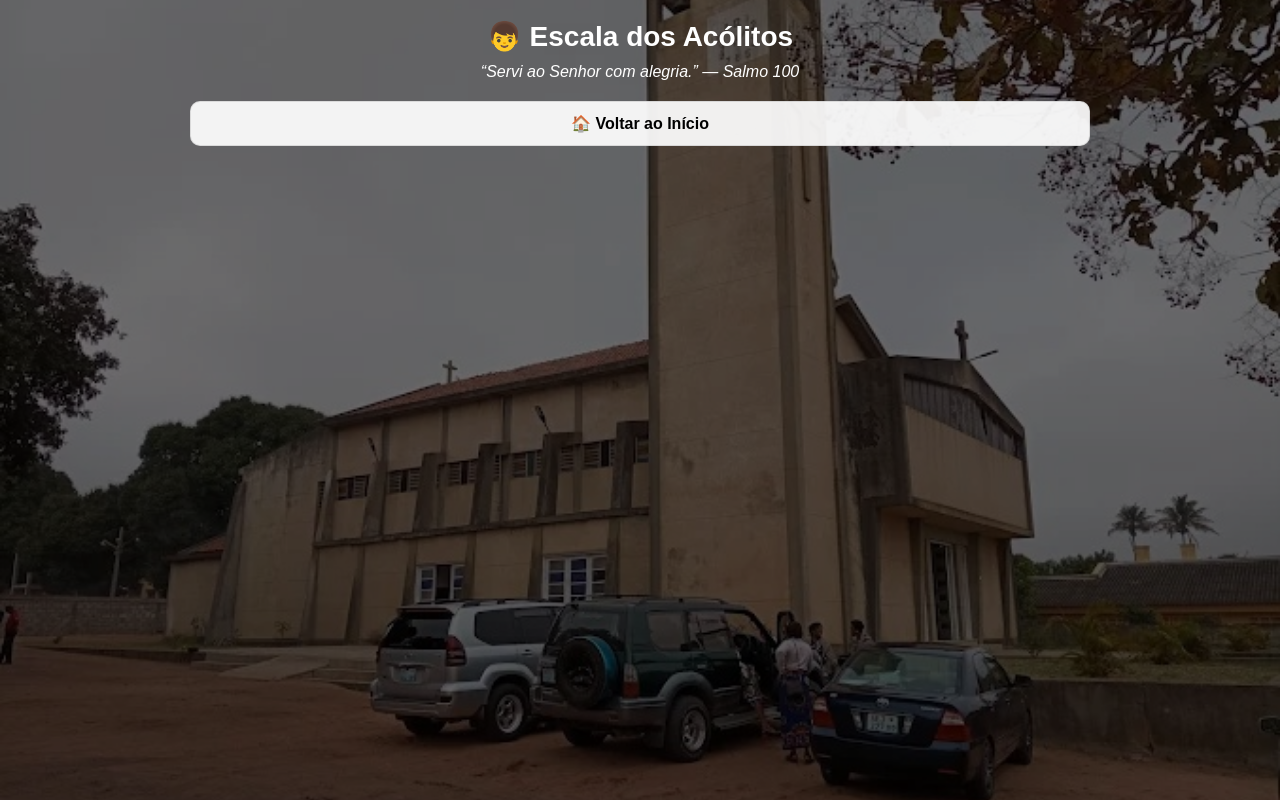
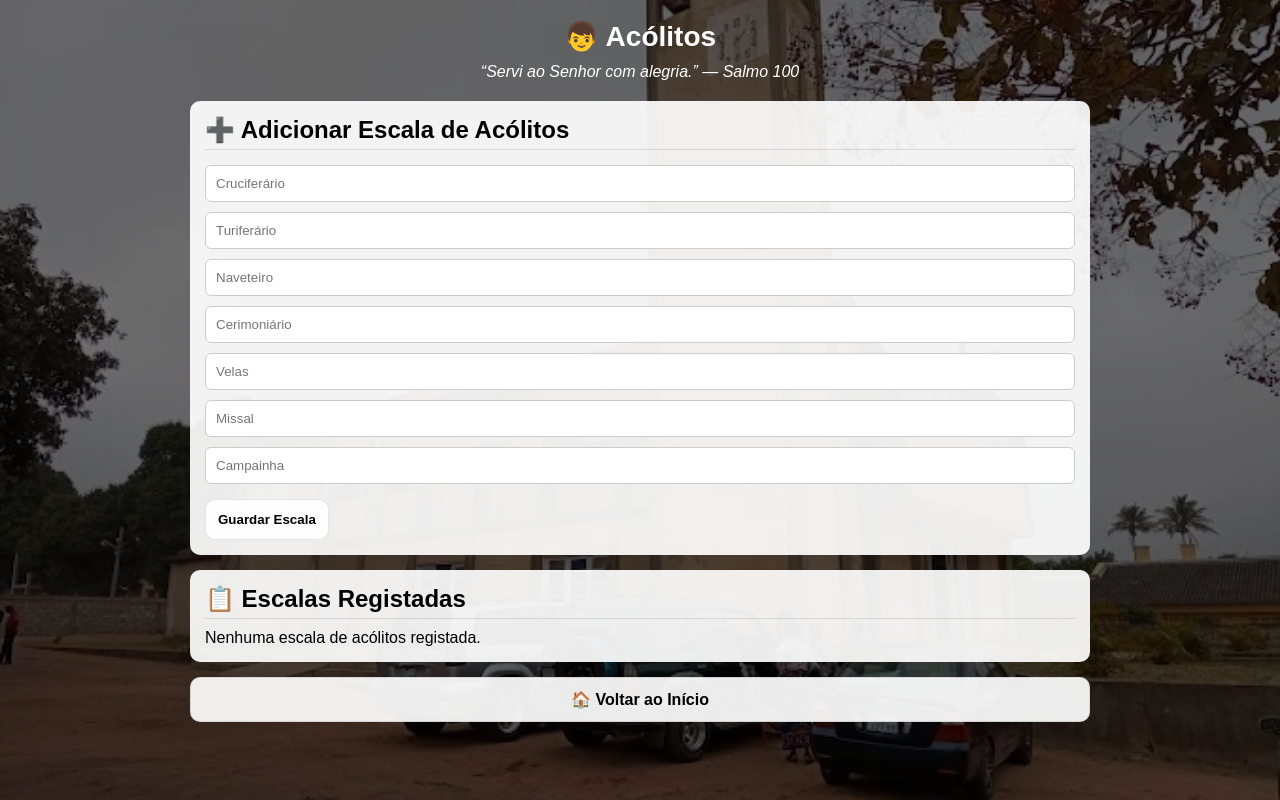
Before and after one commit to FSavel/sao-miguel-digital, a Flask app: page /acolitos in a window 1280 px wide. Run offline with Flask 3, Linux system fonts and the light colour scheme.

Commit message:
Update acolitos.html

```diff
--- a/templates/acolitos.html
+++ b/templates/acolitos.html
@@ -3,14 +3,11 @@
 <head>
 
     <meta charset="UTF-8">
+    <meta name="viewport" content="width=device-width, initial-scale=1.0">
 
-    <meta name="viewport"
-          content="width=device-width, initial-scale=1.0">
+    <title>Acólitos</title>
 
-    <title>Escala dos Acólitos</title>
-
-    <link rel="stylesheet"
-          href="{{ url_for('static', filename='style.css') }}">
+    <link rel="stylesheet" href="{{ url_for('static', filename='style.css') }}">
 
 </head>
 
@@ -21,74 +18,71 @@
 <div class="container">
 
     <!-- TÍTULO -->
-
     <h1 class="titulo-principal">
-        👦 Escala dos Acólitos
+        👦 Acólitos
     </h1>
 
     <p class="frase-biblica">
         “Servi ao Senhor com alegria.” — Salmo 100
     </p>
 
-    <!-- ESCALA -->
-
-    {% for a in acolitos %}
-
+    <!-- ===================== FORMULÁRIO ===================== -->
     <div class="card">
 
-        <p>
-            <b>Cruciferário:</b>
-            {{ a.cruciferario }}
-        </p>
+        <h2>➕ Adicionar Escala de Acólitos</h2>
 
-        <hr>
+        <form action="/add_acolito" method="POST">
 
-        <p>
-            <b>Turiferário:</b>
-            {{ a.turiferario }}
-        </p>
+            <input type="text" name="cruciferario" placeholder="Cruciferário" required>
+            <input type="text" name="turiferario" placeholder="Turiferário">
+            <input type="text" name="naveteiro" placeholder="Naveteiro">
+            <input type="text" name="cerimoniario" placeholder="Cerimoniário">
+            <input type="text" name="velas" placeholder="Velas">
+            <input type="text" name="missal" placeholder="Missal">
+            <input type="text" name="campainha" placeholder="Campainha">
 
-        <hr>
+            <button class="botao" type="submit">
+                Guardar Escala
+            </button>
 
-        <p>
-            <b>Naveteiro:</b>
-            {{ a.naveteiro }}
-        </p>
-
-        <hr>
-
-        <p>
-            <b>Cerimoniário:</b>
-            {{ a.cerimoniario }}
-        </p>
-
-        <hr>
-
-        <p>
-            <b>Velas:</b>
-            {{ a.velas }}
-        </p>
-
-        <hr>
-
-        <p>
-            <b>Missal:</b>
-            {{ a.missal }}
-        </p>
-
-        <hr>
-
-        <p>
-            <b>Campainha:</b>
-            {{ a.campainha }}
-        </p>
+        </form>
 
     </div>
 
-    {% endfor %}
+    <!-- ===================== LISTA ===================== -->
+    <div class="card">
+
+        <h2>📋 Escalas Registadas</h2>
+
+        {% if acolitos %}
+
+            {% for a in acolitos %}
+
+                <p><b>Cruciferário:</b> {{ a.cruciferario }}</p>
+                <p><b>Turiferário:</b> {{ a.turiferario }}</p>
+                <p><b>Naveteiro:</b> {{ a.naveteiro }}</p>
+                <p><b>Cerimoniário:</b> {{ a.cerimoniario }}</p>
+                <p><b>Velas:</b> {{ a.velas }}</p>
+                <p><b>Missal:</b> {{ a.missal }}</p>
+                <p><b>Campainha:</b> {{ a.campainha }}</p>
+
+                <a class="delete" href="/delete_acolito/{{ loop.index0 }}">
+                    ❌ Apagar
+                </a>
+
+                <hr>
+
+            {% endfor %}
+
+        {% else %}
+
+            <p>Nenhuma escala de acólitos registada.</p>
+
+        {% endif %}
+
+    </div>
 
     <!-- VOLTAR -->
-
     <a href="/" class="botao">
         🏠 Voltar ao Início
     </a>
```
